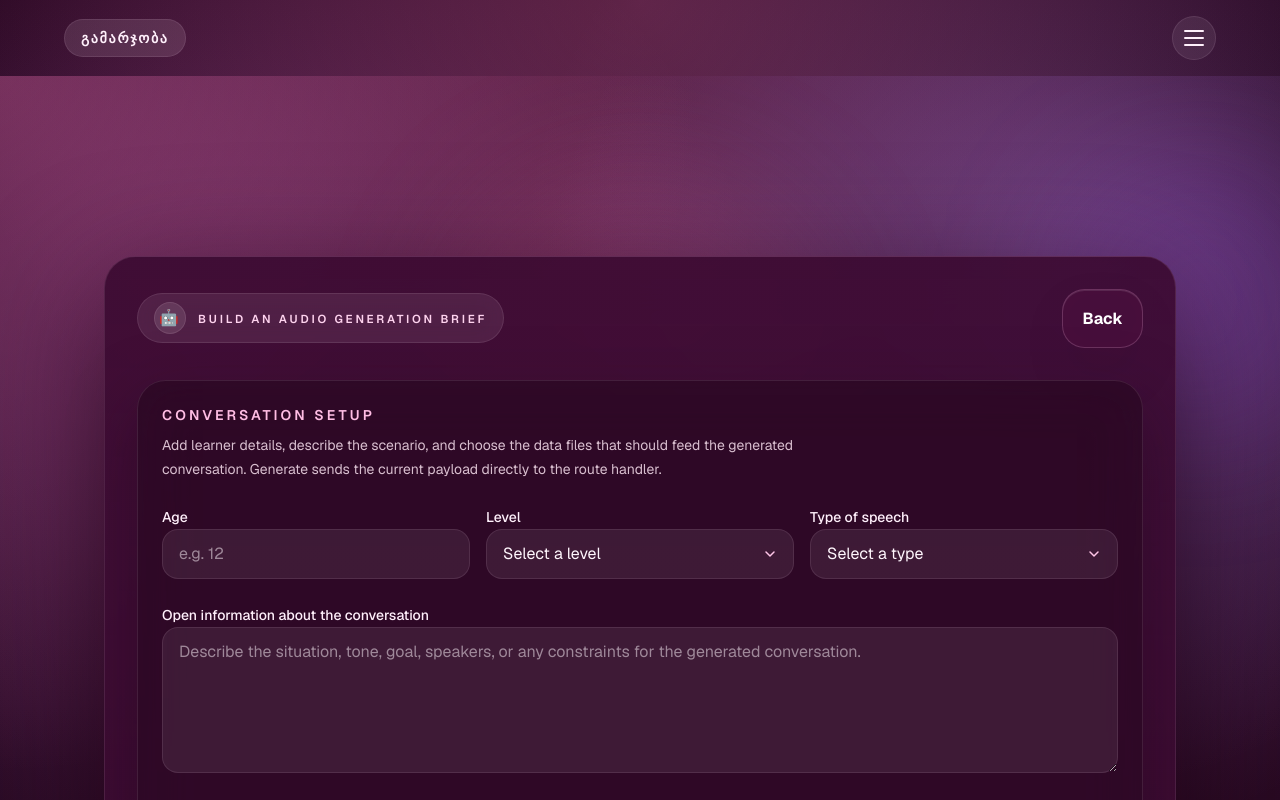
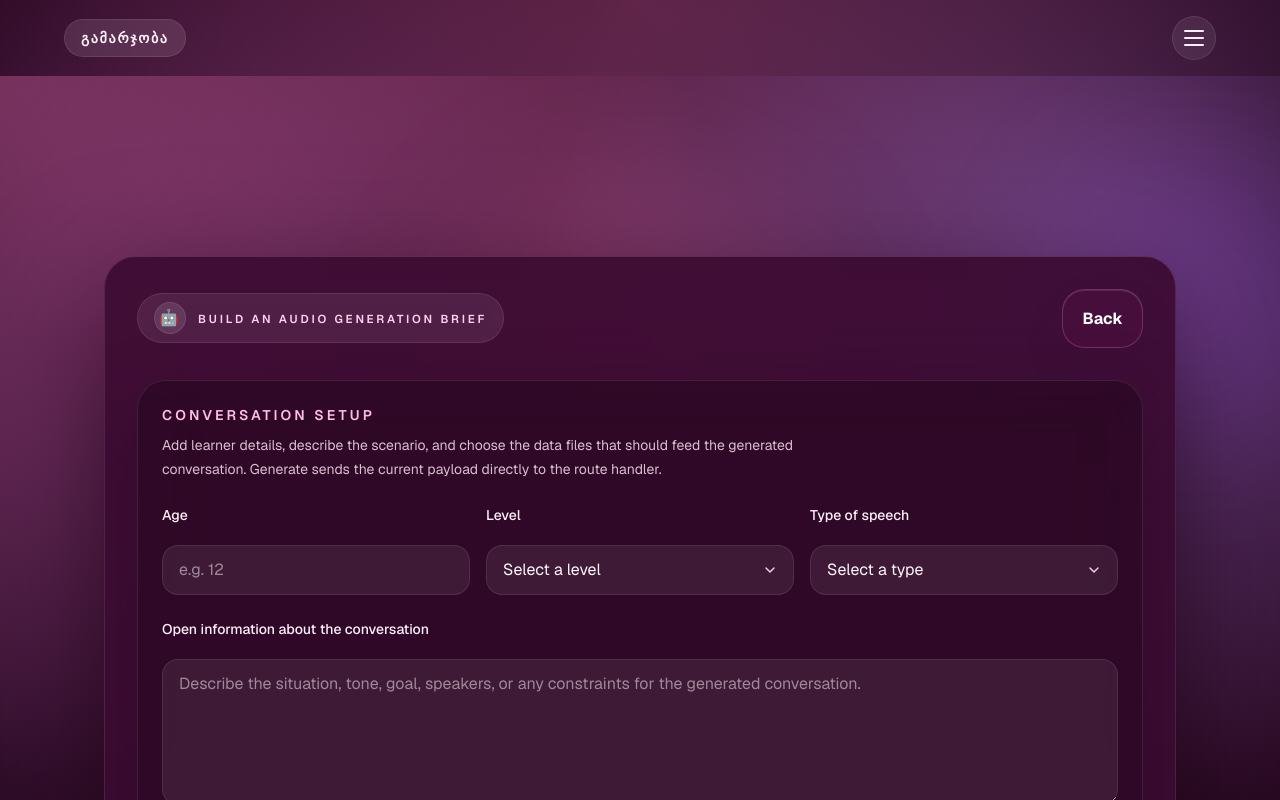
Before and after one commit to eduardoamdev/kartuli-audio-generator, a Next.js app: page /audio-generator in a window 1280 px wide. Shown: the top 800 px of the page. Built offline with nearby package versions, Linux system fonts and the light colour scheme.

Commit message:
style: update label layout for improved spacing and readability in audio generator form

```diff
--- a/src/app/audio-generator/page.tsx
+++ b/src/app/audio-generator/page.tsx
@@ -308,7 +308,7 @@ export default function AudioGeneratorPage() {
           </div>
 
           <div className="grid gap-4 md:grid-cols-3">
-            <label className="space-y-2">
+            <label className="flex flex-col gap-5">
               <span className="text-sm font-medium text-[#fff0fb]">Age</span>
               <input
                 type="text"
@@ -323,7 +323,7 @@ export default function AudioGeneratorPage() {
               />
             </label>
 
-            <label className="space-y-2">
+            <label className="flex flex-col gap-5">
               <span className="text-sm font-medium text-[#fff0fb]">Level</span>
               <div className="relative">
                 <select
@@ -365,7 +365,7 @@ export default function AudioGeneratorPage() {
               </div>
             </label>
 
-            <label className="space-y-2">
+            <label className="flex flex-col gap-5">
               <span className="text-sm font-medium text-[#fff0fb]">
                 Type of speech
               </span>
@@ -416,7 +416,7 @@ export default function AudioGeneratorPage() {
             </label>
           </div>
 
-          <label className="block space-y-2">
+          <label className="flex flex-col gap-5">
             <span className="text-sm font-medium text-[#fff0fb]">
               Open information about the conversation
             </span>
```
